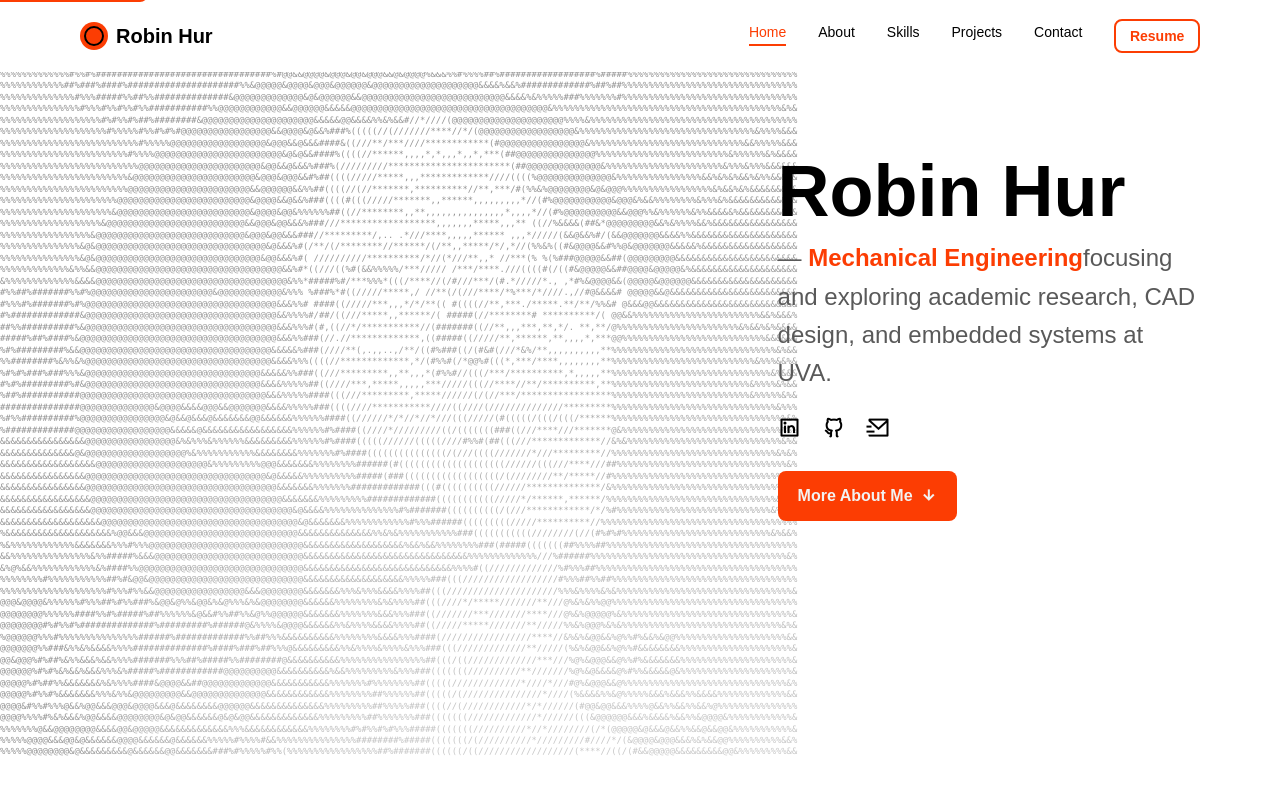
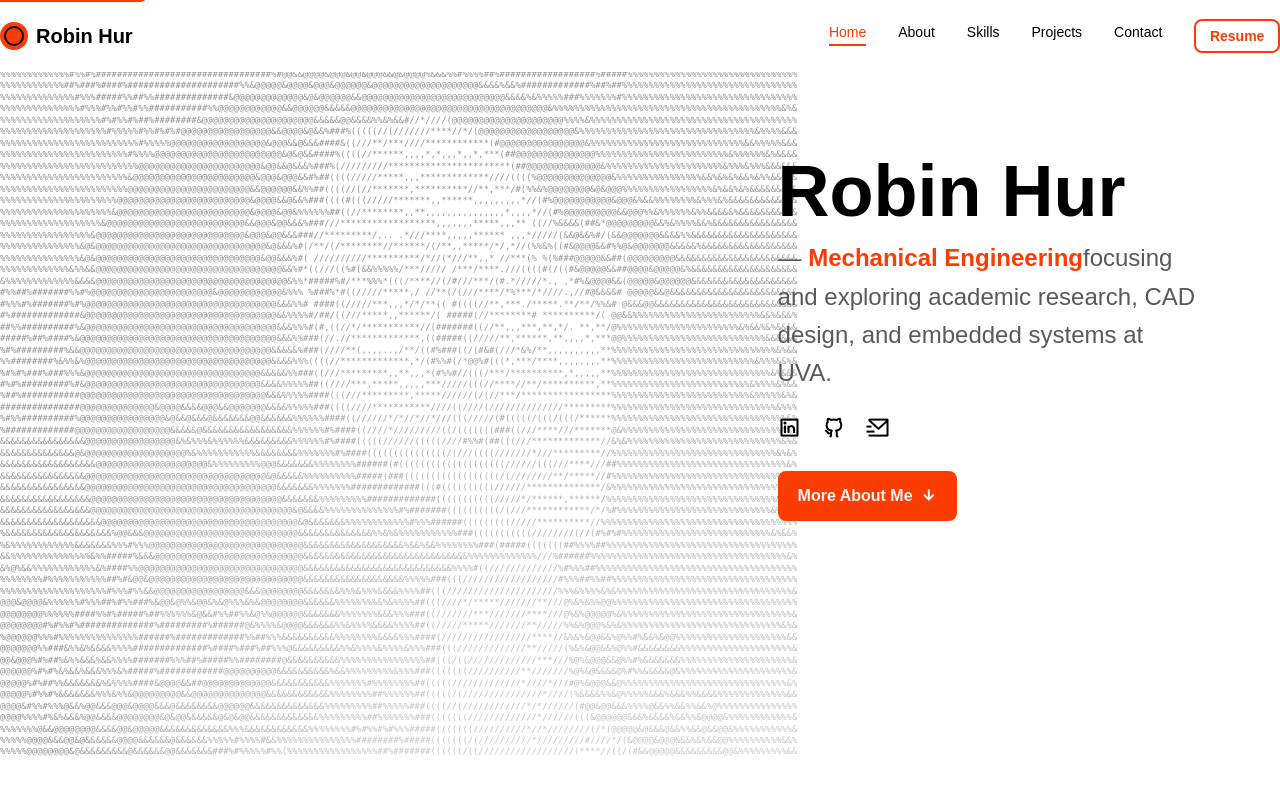
Before and after one commit to RobinKHur/RobinKHur.github.io, a Jekyll site: the page built from index.html, in a window 1280 px wide and 900 px high. Shown: the top 795 px of the window. Built offline with Jekyll 4.4.1, drawn with Linux system fonts in a browser that asks for light colours; some web fonts are replaced.

Commit message:
Add files via upload

```diff
--- a/css/styles.css
+++ b/css/styles.css
@@ -93,13 +93,18 @@
 }
 
 .section {
-  padding-block: 4rem 2rem;
+  /* Vertical breathing room trimmed from `4rem 2rem` to `3rem 1.5rem` — about / services / projects / contact sit a touch tighter, less wasted whitespace between section title and content. The `.home` rule (defined later) re-declares its own padding-top and padding-bottom so the home section keeps its looser rhythm unchanged. Posts (`.post-summary`, `.post-content`) and footer use `padding-block` directly and aren't affected by this base rule. */
+  padding-block: 3rem 1.5rem;
 }
 
 .section__title {
   position: relative;
   font-size: var(--h1-font-size);
-  width: max-content;
+  /* width: fit-content + max-width: 100% caps the element at the parent's width. The previous value (max-content) let the element expand to its longest unbreakable line — fine for short labels like "Projects" / "Contact" (longest word well under parent width) but a hazard for future long titles with no spaces or unbreakable tokens (long URLs, single-word identifiers, post detail page titles that wrap). Word-wrap + overflow-wrap are belt-and-braces guards against unbreakable token overflow. The orange ::after highlight box continues to size correctly for short single-line labels (Projects / Services / Contact / About / Home); on the post detail page where titles wrap, .title-header .section__title::after { content: none } hides it. */
+  width: fit-content;
+  max-width: 100%;
+  word-wrap: break-word;
+  overflow-wrap: anywhere;
   margin: 0.75rem auto 2rem;
   text-align: center;
 }
@@ -163,6 +168,9 @@
   display: flex;
   justify-content: space-between;
   align-items: center;
+  /* Bring navbar text close to window borders: span the full viewport width instead of sitting inside the centered 1120px container (which leaves ~160px of empty space from viewport edge to nav content at >=1150px). Tight 0.75rem side padding keeps a small touch-target margin without padding-out the brand/links. The override has specificity (0,2,0) and beats `.container { max-width: 1120px }` and `.container { padding-inline: 0 }` inside the (>=1150px) media block — so this rule governs the navbar at every viewport width and the rest of the page still uses the centered container layout. */
+  max-width: 100%;
+  padding-inline: 0.75rem;
 }
 
 .nav__logo {
@@ -441,7 +449,8 @@
 
 .services__card {
   background-color: var(--container-color);
-  padding: 2rem 1.5rem;
+  /* Padding tightened from `2rem 1.5rem` to `1.5rem 1.25rem` — services cards scale a touch smaller, more chips fit before the card grows tall. Doesn't affect the home section at all (home doesn't render services cards). */
+  padding: 1.5rem 1.25rem;
   border-radius: 1rem;
   position: relative;
   overflow: hidden;
@@ -569,6 +578,16 @@
   overflow-wrap: anywhere;
   line-height: 1.4;
 }
+
+/* Project detail page (post.html) renders the title inside an h1.section__title. Base .section__title now wraps cleanly (width: fit-content + max-width: 100%), so most of the override from the prior commit drops out. What remains is layout-aesthetic only:
+   - line-height: 1.2 tightens from the inherited h1 default (body line-height: 1.6) so multi-line project titles pack a touch tighter
+   - ::after { content: none } hides the geometric-box decoration — its absolute right:-8px top:-4px position is meant for short single-line labels (Projects / Contact) and sits awkwardly at the top-right corner of just the first line on multi-line wraps.
+
+   margin-inline: auto is NOT re-declared here even though the parent .title-header has no center-margin: base `.section__title { margin: 0.75rem auto 2rem }` already centers the element and the post.html inline `style="margin: 0.75rem auto 1rem"` overrides the block-end value but re-affirms margin-inline: auto. The .title-header override adds nothing new — leaving it out keeps the change minimal. */
+.title-header .section__title {
+  line-height: 1.2;
+}
+.title-header .section__title::after { content: none; }
 
 .projects__title a {
   color: var(--title-color);
@@ -910,7 +929,8 @@
   .about__container {
     grid-template-columns: 1fr 1.5fr;
     align-items: center;
-    column-gap: 4rem;
+    /* Tightened from 4rem to 2rem — the profile image and bio text now sit closer together instead of in separated columns. The home section's `.home__container { column-gap: 4rem }` (>=1150) is left untouched, so the home layout stays identical. */
+    column-gap: 2rem;
   }
   .about__perfil { margin-inline: 0; }
   .about__data { text-align: initial; }
```
